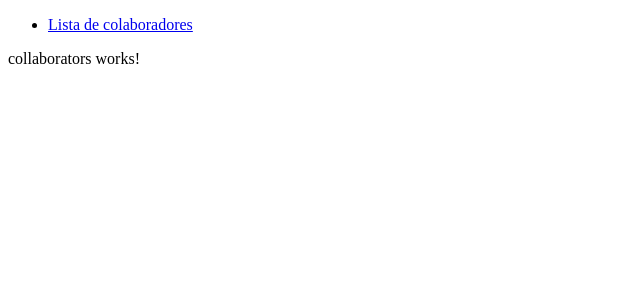
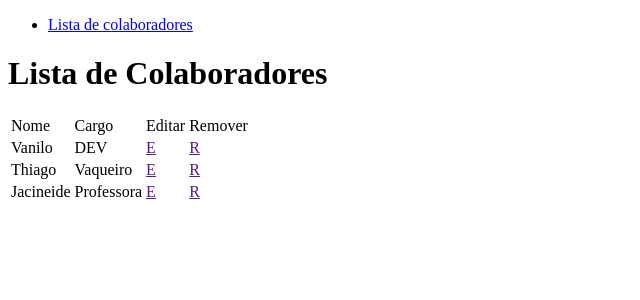
Before and after one commit to vanilo-ferreira/projeto-afrocodigos, an Angular app: page /collaborators in a window 1280 px wide. Shown: the top 300 px of the page, without its empty margins (0-640 px from the left). Built offline with nearby package versions, Linux system fonts and the light colour scheme.

Commit message:
feat: Adicionar HTML base para a rota /collaborators

```diff
--- a/src/app/collaborators/collaborators.component.html
+++ b/src/app/collaborators/collaborators.component.html
@@ -1 +1,44 @@
-<p>collaborators works!</p>
+<h1>Lista de Colaboradores</h1>
+
+<table>
+  <thead>
+    <td>Nome</td>
+    <td>Cargo</td>
+    <td>Editar</td>
+    <td>Remover</td>
+  </thead>
+  <tbody>
+    <tr>
+      <td>Vanilo</td>
+      <td>DEV</td>
+      <td>
+        <a href="">E</a>
+      </td>
+      <td>
+        <a href="">R</a>
+      </td>
+    </tr>
+
+    <tr>
+      <td>Thiago</td>
+      <td>Vaqueiro</td>
+      <td>
+        <a href="">E</a>
+      </td>
+      <td>
+        <a href="">R</a>
+      </td>
+    </tr>
+
+    <tr>
+      <td>Jacineide</td>
+      <td>Professora</td>
+      <td>
+        <a href="">E</a>
+      </td>
+      <td>
+        <a href="">R</a>
+      </td>
+    </tr>
+  </tbody>
+</table>
```
